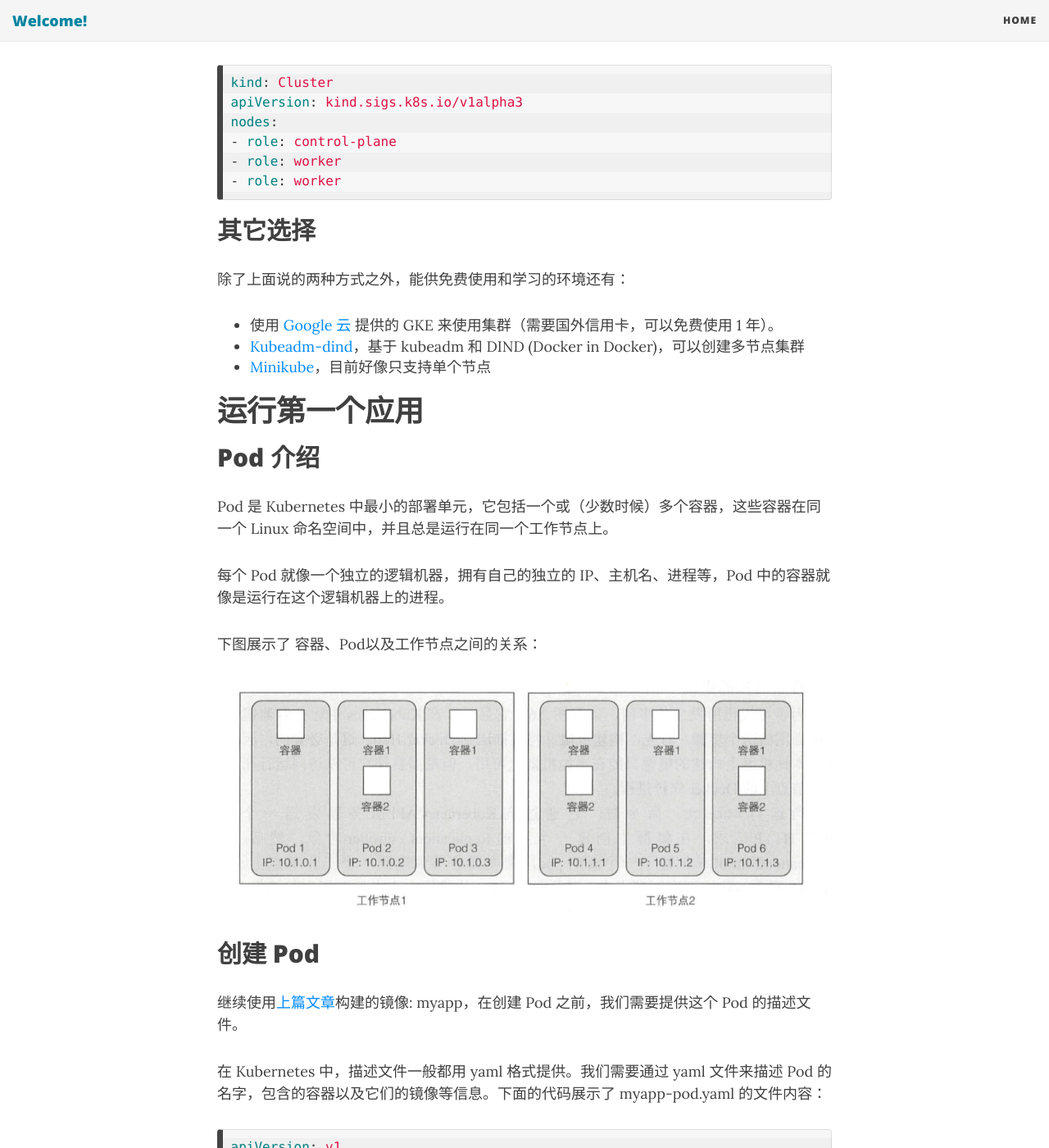
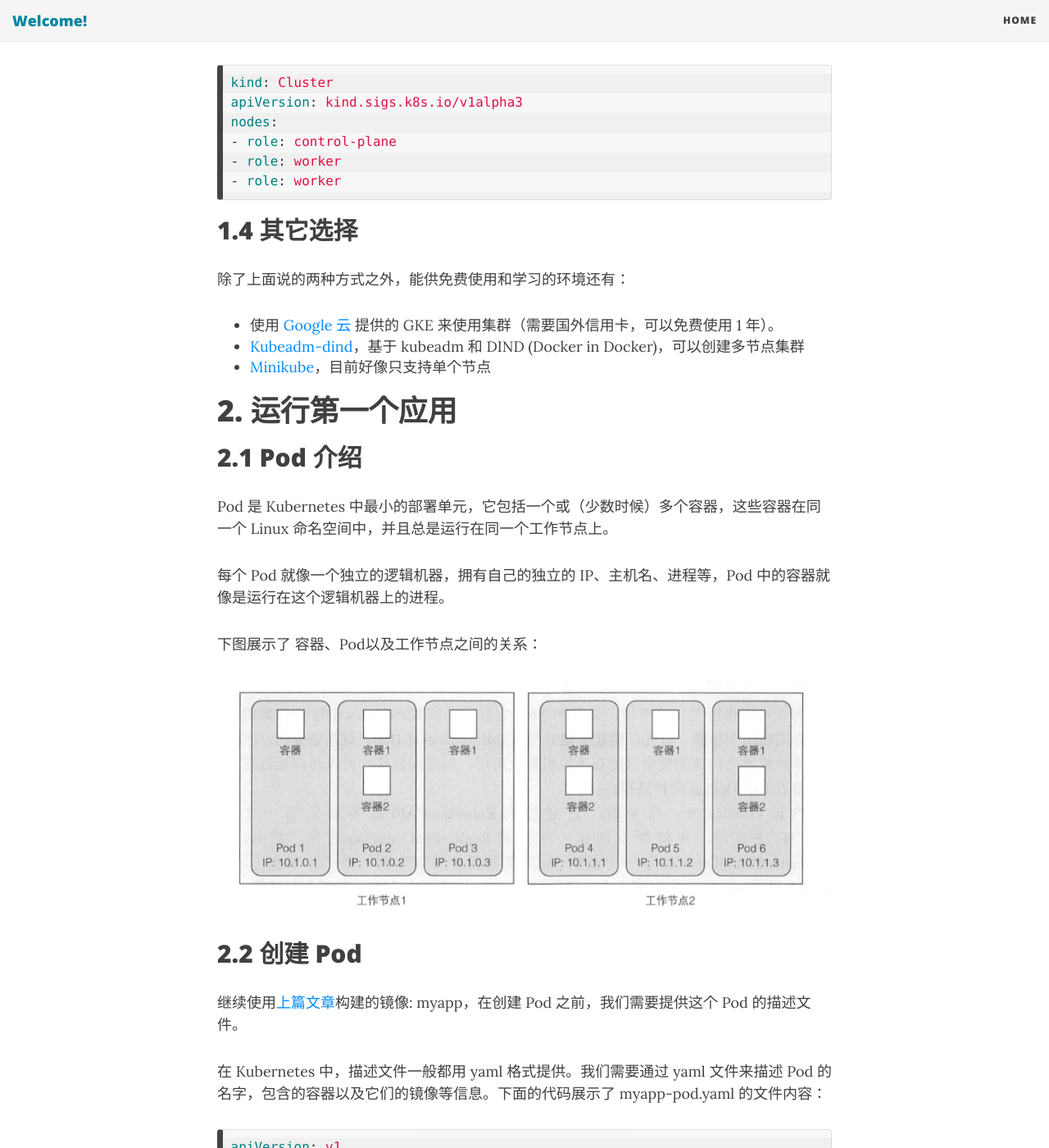
Before and after one commit to anjiawei1991/anjiawei.github.io, a Jekyll site: the page built from _posts/2019-07-15-开始使用k8s.md, in a window 1280 px wide and 1400 px high, scrolled down 3131 px. Shown: the whole window at 82% size. Built offline with Jekyll 4.4.1, drawn with Linux system fonts in a browser that asks for light colours; nearby versions of some CDN libraries; some of the changed text lies outside the part shown.

Commit message:
增加标题编号

````diff
--- a/_posts/2019-07-15-开始使用k8s.md
+++ b/_posts/2019-07-15-开始使用k8s.md
@@ -83,7 +83,7 @@ nodes:
 - role: worker
 ```
 
-## 其它选择
+## 1.4 其它选择
 
 除了上面说的两种方式之外，能供免费使用和学习的环境还有：
 
@@ -91,9 +91,9 @@ nodes:
 * [Kubeadm-dind](https://github.com/kubernetes-sigs/kubeadm-dind-cluster)，基于 kubeadm 和 DIND (Docker in Docker)，可以创建多节点集群
 * [Minikube](https://kubernetes.io/docs/setup/learning-environment/minikube/)，目前好像只支持单个节点
 
-# 运行第一个应用
+# 2. 运行第一个应用
 
-## Pod 介绍
+## 2.1 Pod 介绍
 
 Pod 是 Kubernetes 中最小的部署单元，它包括一个或（少数时候）多个容器，这些容器在同一个 Linux 命名空间中，并且总是运行在同一个工作节点上。
 
@@ -103,7 +103,7 @@ Pod 是 Kubernetes 中最小的部署单元，它包括一个或（少数时候
 
 ![容器、Pod及工作节点之间的关系](/assets/blog/pod-relation.png)
 
-## 创建 Pod
+## 2.2 创建 Pod
 
 继续使用[上篇文章](/2019-07-10-docker使用入门)构建的镜像: myapp，在创建 Pod 之前，我们需要提供这个 Pod 的描述文件。
 
@@ -217,7 +217,7 @@ status:
 
 `describe` 命令也能查看资源的详细信息，除了 pod 本身，它还可以显示与之相关联的其它资源的信息。
 
-## 访问应用
+## 2.3 访问应用
 
 我们现在有了一个 Pod，它运行着我们的容器 myapp。
 
@@ -267,7 +267,7 @@ $ curl localhost:8081
 服务器的主机名为: myapp 服务启动命令为: [./app]
 ```
 
-## 删除 Pod
+## 2.4 删除 Pod
 
 通过下面命令删除 Pod:
 
````
Also changed, not shown: other parts of _posts/2019-07-15-开始使用k8s.md (+1 -1 lines).
